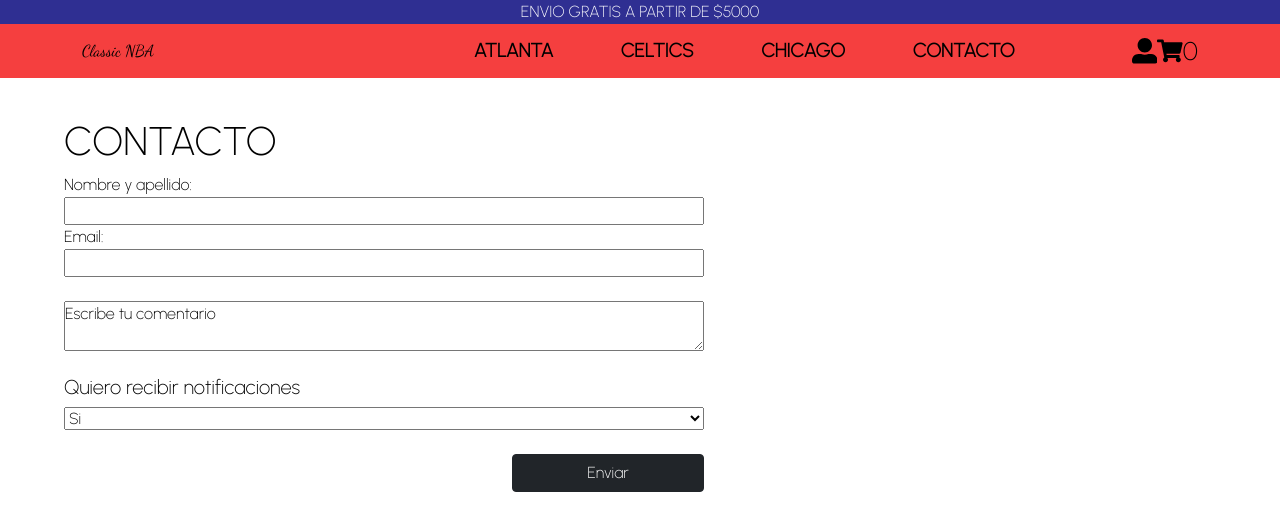
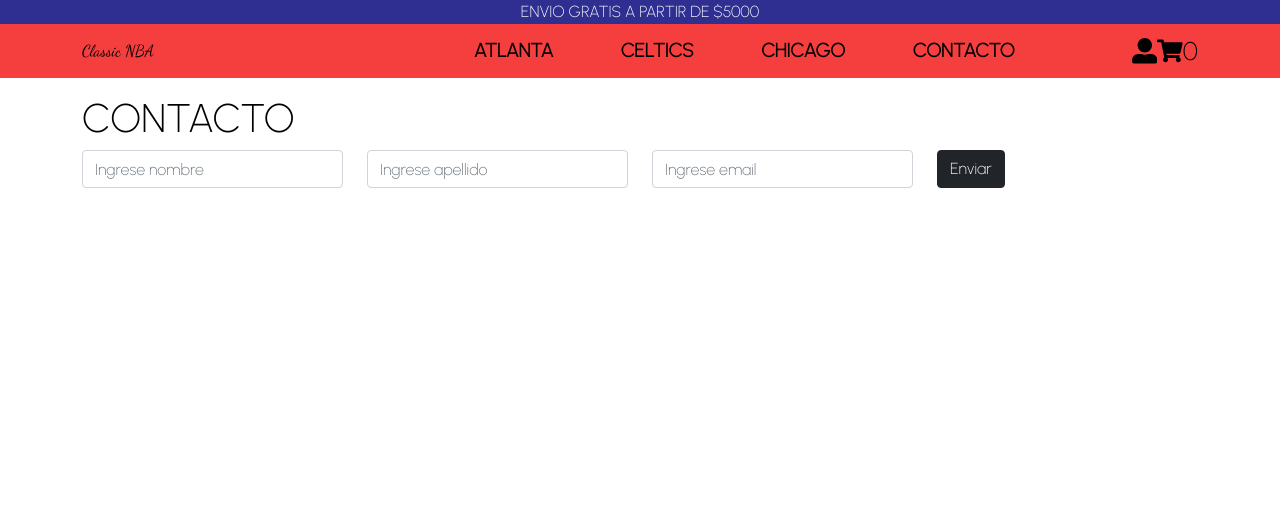
Before and after one commit to MelisaF/NBA, a React (Create React App) app: page /contacto in a window 1280 px wide. Shown: the top 530 px of the page. Built offline with nearby package versions, Linux system fonts and the light colour scheme.

Commit message:
probando eventos

```diff
--- a/public/index.html
+++ b/public/index.html
@@ -35,6 +35,7 @@
       work correctly both with client-side routing and a non-root public URL.
       Learn how to configure a non-root public URL by running `npm run build`.
     -->
+    <link rel="stylesheet" href="https://cdn.jsdelivr.net/npm/bootstrap@4.6.0/dist/css/bootstrap.min.css" integrity="sha384-B0vP5xmATw1+K9KRQjQERJvTumQW0nPEzvF6L/Z6nronJ3oUOFUFpCjEUQouq2+l" crossorigin="anonymous">
 
     <title>Classic NBA</title>
   </head>
--- a/src/components/Formulario/Contacto.jsx
+++ b/src/components/Formulario/Contacto.jsx
@@ -1,30 +1,60 @@
 import "../estilos.css";
+import { Fragment, useState } from "react";
 
 export const Contacto = () => {
+    const [datos, setDatos] = useState({
+        nombre: '',
+        apellido: '',
+        email: ''
+    })
 
-    const handleSelect = (e) => {
-        console.log(e.target.value);
+    const handleInputChange = (e) => {
+        setDatos({
+            ...datos,
+            [e.target.name] : e.target.value
+        })
     }
-    const handleButton = (e) => {
-        e.preventDefault();
-        console.log("enviar formulario")
+    const enviarDatos = (e) => {
+        e.preventDefault ();
     }
+
     return (
-        <div>
-            <h1 className="title-contact">CONTACTO</h1>
-            <form className="container-form">
-                <label>Nombre y apellido:  </label>
-                <input type="text" name="name"></input>
-                <label>Email: </label>
-                <input type="text" name="email"></input><br/>
-                <textarea>Escribe tu comentario</textarea><br/>
-                <h5>Quiero recibir notificaciones</h5>
-                <select onChange={handleSelect}>
-                    <option value="si">Si</option>
-                    <option value="no">No</option>
-                </select><br/>
-                <button className="btn btn-dark btn-enviar" onClick= {handleButton}>Enviar</button>
-            </form>
-        </div>
+        <Fragment>
+            <div className="container mt-3">
+                <h1>CONTACTO</h1>
+                <form className="row" onSubmit={enviarDatos}>
+                    <div className="col-md-3">
+                        <input
+                        placeholder="Ingrese nombre"
+                        className="form-control"
+                        type="text"
+                        name="nombre"
+                        onChange= {handleInputChange}>
+                        </input>
+                    </div>
+                    <div className="col-md-3">
+                        <input
+                        placeholder="Ingrese apellido"
+                        className="form-control"
+                        type="text"
+                        name="apellido"
+                        onChange= {handleInputChange}>
+                        </input>
+                    </div>
+                    <div className="col-md-3">
+                        <input
+                        placeholder="Ingrese email"
+                        className="form-control"
+                        type="email"
+                        name="email"
+                        onChange={handleInputChange}>
+                        </input>
+                    </div>
+                    <div className="col-md-3">
+                        <button className="btn btn-dark" type="submit">Enviar</button>
+                    </div>
+                </form>
+            </div>
+        </Fragment>
     )
 }
--- a/src/components/Navbar/CartWidget.jsx
+++ b/src/components/Navbar/CartWidget.jsx
@@ -1,12 +1,12 @@
 import './Navbar.css';
 import {FaShoppingCart, FaUserAlt} from "react-icons/fa";
 
-const CartWidget = ({cart }) => {
+const CartWidget = ({onAdd }) => {
     return (
         <div className="btn-icon">
             <FaUserAlt className="icons"/>
             <FaShoppingCart className="icons"/>
-            <span className="icons" cart={cart}>0</span>
+            <span className="icons" onClick={onAdd}>0</span>
         </div>
     )
 }
--- a/src/components/Navbar/Navbar.jsx
+++ b/src/components/Navbar/Navbar.jsx
@@ -1,9 +1,10 @@
 import {Navbar, Container, Nav} from "react-bootstrap";
 import CartWidget from "./CartWidget";
 import './Navbar.css';
-import {NavLink} from 'react-router-dom'
+import {NavLink} from 'react-router-dom';
 
-export const NavBar = ({cart}) => {
+export const NavBar = ({onAdd}) => {
+
         return(
             <div>
                 <div>
@@ -20,7 +21,7 @@ export const NavBar = ({cart}) => {
                                 <NavLink className="list-item" to="/chicago">CHICAGO</NavLink>
                                 <NavLink className="list-item" to="/contacto">CONTACTO</NavLink>
                             </Nav>
-                            <CartWidget cart={cart}/>
+                            <CartWidget onClick={onAdd}/>
                         </Container>
                     </Navbar>
                 </div>
--- a/src/components/estilos.css
+++ b/src/components/estilos.css
@@ -17,17 +17,3 @@
 .description-container {
     margin-left: 10px;
 }
-.container-form {
-    display: flex;
-    flex-direction: column;
-    width: 50%;
-    margin-left: 5%;
-}
-.title-contact {
-    margin-left: 5%;
-    margin-top: 3%;
-}
-.btn-enviar {
-    width: 30%;
-    margin-left: 70%;
-}
--- a/src/components/routes/AppRoutes.jsx
+++ b/src/components/routes/AppRoutes.jsx
@@ -5,15 +5,15 @@ import { ProductosCeltics } from "../ProductosCeltics/ProductosCeltics";
 import { ProductosChicago } from "../ProductosChicago/ProductosChicago";
 import {ProductoDetail} from "../ProductoDetail/ProductoDetail";
 import { PaginaInicio } from "../PaginaInicio/PaginaInicio";
-import {NavBar} from "../Navbar/NavBar";
+import {NavBar} from "../Navbar/Navbar";
 import {Contacto} from "../Formulario/Contacto";
 
-export const AppRoutes = ({onAdd}) => {
+export const AppRoutes = () => {
 
     return (
         <div>
             <Router>
-                <NavBar onAdd={onAdd}/>
+                <NavBar/>
                 <Switch>
                     <Route path="/" exact component={PaginaInicio}/>
                     <Route path="/atlanta" exact component={ProductosAtlanta}/>
```
